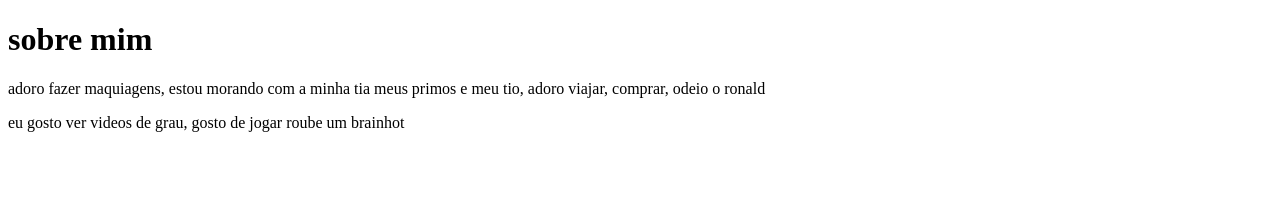
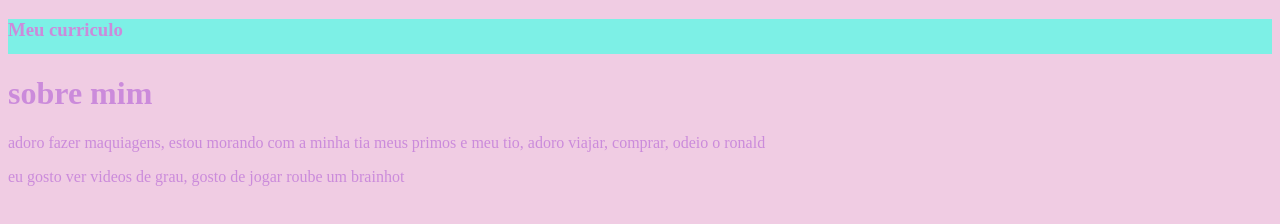
Before and after one commit to annavasconcelosvieira-gif/vasconceloX-1A-CCM, a plain HTML site: page index.html in a window 1280 px wide. Drawn offline with Linux system fonts and the light colour scheme.

Commit message:
viritsth

```diff
--- a/index.html
+++ b/index.html
@@ -4,16 +4,14 @@
     <meta charset="UTF-8">
     <meta name="viewport" content="width=device-width, initial-scale=1.0">
     <title>anna vasconcelos vieira</title>
-    <style></style>
+    <link rel="stylesheet" href="style.css">
 </head>
 <body>
+    <header>
+        <h3>Meu curriculo</h3>
+    </header>
     <h1>sobre mim</h1>
 <p>adoro fazer maquiagens, estou morando com a minha tia meus primos e meu tio, adoro viajar, comprar, odeio o ronald</p>
 <p>eu gosto ver videos de grau, gosto de jogar roube um brainhot</p>
-
-
-
-
-
 </body>
 </html>
--- a/style.css
+++ b/style.css
@@ -1,4 +1,8 @@
 body {
-    background-color: #f194d6;
-
+    background-color: #f0cce3;
+color: rgb(203, 139, 219);
 }
+header{
+    background-color: rgb(125, 240, 230);
+    height: 35px;
+}
```
